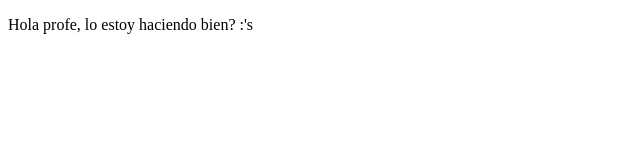
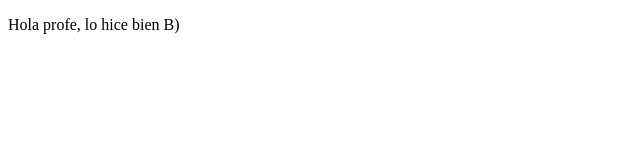
Before and after one commit to monibl/FirstProyect, a plain HTML site: page Index.html in a window 1280 px wide. Shown: the full height of the page, 0-640 px from the left. Drawn offline with Linux system fonts and the light colour scheme.

Commit message:
cambios primer proyecto

```diff
--- a/Index.html
+++ b/Index.html
@@ -8,7 +8,7 @@
 </head>
 <body>
     <p>
-        Hola profe, lo estoy haciendo bien? :'s
+        Hola profe, lo hice bien B)
     </p>
 </body>
 </html>
```
